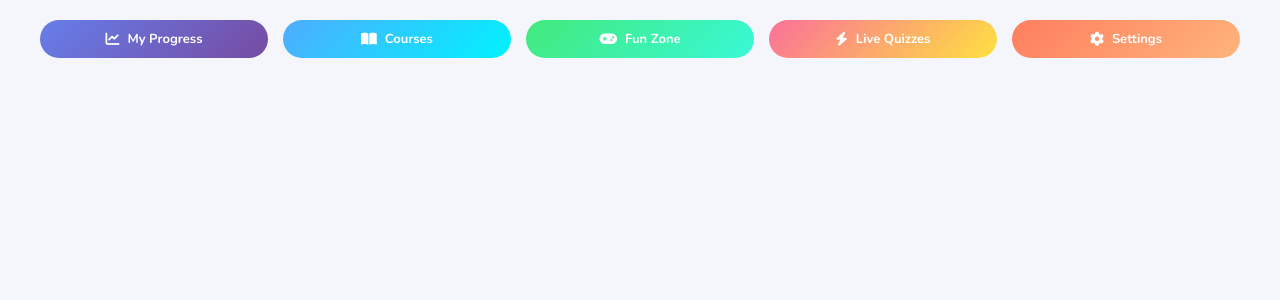
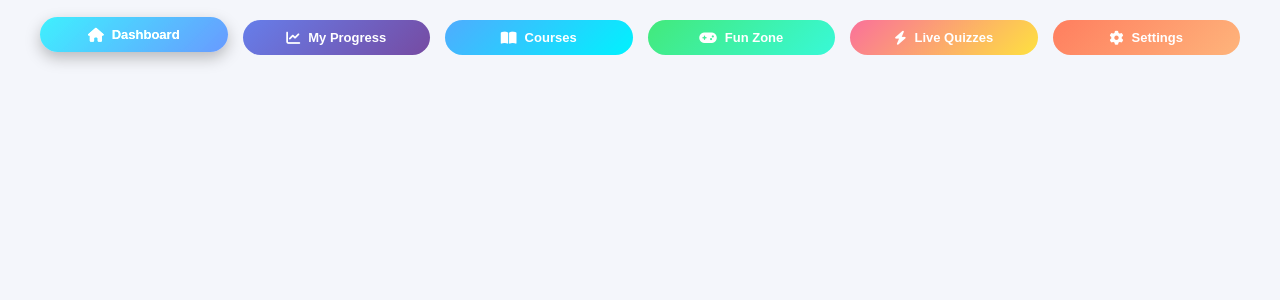
Before and after one commit to raj761132/LearniX, a Flask app: template templates/student_dashboard.html in a window 1280 px wide. Shown: the part 61-361 px from the top of the page. Run offline with Flask 3, Linux system fonts and the light colour scheme; the template is opened without the code that fills it, so the values that code supplies are empty.

Commit message:
Sections update

```diff
--- a/static/css/dashboard.css
+++ b/static/css/dashboard.css
@@ -1,10 +1,13 @@
+/* GLOBAL */
+
 body{
 margin:0;
 font-family:'Nunito',sans-serif;
 background:#f4f6fb;
 }
 
-/* NAVBAR */
+
+/* ================= NAVBAR ================= */
 
 .navbar{
 
@@ -47,6 +50,7 @@ color:#4f46e5;
 font-size:22px;
 }
 
+
 /* WELCOME */
 
 .welcome-text{
@@ -63,17 +67,20 @@ font-size:13px;
 
 }
 
-/* STREAK */
+
+/* STREAK ICON */
 
 .streak i{
 color:#ff6b00;
 }
 
-/* LEVEL */
+
+/* LEVEL ICON */
 
 .level i{
 color:#facc15;
 }
+
 
 /* RIGHT SIDE */
 
@@ -85,12 +92,17 @@ gap:15px;
 
 }
 
-/* BUTTONS */
+
+/* ================= TOP BUTTONS ================= */
+
+/* POINTS */
 
 .points-btn{
 
 background:linear-gradient(135deg,#667eea,#764ba2);
+
 border:none;
+
 color:white;
 
 padding:7px 16px;
@@ -98,13 +110,18 @@ padding:7px 16px;
 border-radius:20px;
 
 cursor:pointer;
+
 font-size:13px;
 
 }
 
+
+/* CHALLENGES */
+
 .challenge-btn{
 
 background:linear-gradient(135deg,#f7971e,#ffd200);
+
 border:none;
 
 padding:7px 16px;
@@ -112,9 +129,11 @@ padding:7px 16px;
 border-radius:20px;
 
 cursor:pointer;
+
 font-size:13px;
 
 }
+
 
 /* LOGOUT */
 
@@ -132,7 +151,9 @@ text-decoration:none;
 
 }
 
-/* DASHBOARD MENU */
+
+
+/* ================= DASHBOARD MENU ================= */
 
 .dashboard-menu{
 
@@ -145,6 +166,7 @@ padding:20px 40px;
 gap:15px;
 
 }
+
 
 /* BUTTON */
 
@@ -171,9 +193,14 @@ color:white;
 
 text-decoration:none;
 
-transition:0.3s;
+border:none;
+
+cursor:pointer;
+
+transition:all 0.25s ease;
 
 }
+
 
 /* ICON SIZE */
 
@@ -181,7 +208,12 @@ transition:0.3s;
 font-size:14px;
 }
 
-/* GRADIENT COLORS */
+
+/* ================= GRADIENT COLORS ================= */
+
+.dashboard{
+background:linear-gradient(135deg,#36d1dc,#5b86e5);
+}
 
 .progress{
 background:linear-gradient(135deg,#667eea,#764ba2);
@@ -203,12 +235,56 @@ background:linear-gradient(135deg,#fa709a,#fee140);
 background:linear-gradient(135deg,#ff7e5f,#feb47b);
 }
 
-/* HOVER EFFECT */
+
+
+/* ================= HOVER EFFECT ================= */
 
 .menu-btn:hover{
 
-transform:translateY(-2px);
+transform:translateY(-3px);
 
 box-shadow:0 6px 15px rgba(0,0,0,0.2);
 
+filter:brightness(1.1);
+
 }
+
+
+/* ================= ACTIVE BUTTON ================= */
+
+.menu-btn.active{
+
+transform:translateY(-3px);
+
+box-shadow:0 6px 15px rgba(0,0,0,0.25);
+
+filter:brightness(1.15);
+
+}
+
+
+/* ================= CONTENT AREA ================= */
+
+.content-container{
+
+padding:30px 40px;
+
+}
+
+
+/* HIDE SECTIONS */
+
+.tab-content{
+
+display:none;
+
+}
+
+
+/* SHOW ACTIVE */
+
+.tab-content.active{
+
+display:block;
+
+}
--- a/templates/student_dashboard.html
+++ b/templates/student_dashboard.html
@@ -84,32 +84,87 @@ Challenges
 
 <div class="dashboard-menu">
 
-<a href="/progress" class="menu-btn progress">
+<button class="menu-btn dashboard active" onclick="showSection('dashboard')">
+<i class="fa-solid fa-house"></i>
+<span>Dashboard</span>
+</button>
+
+<button class="menu-btn progress" onclick="showSection('progress')">
 <i class="fa-solid fa-chart-line"></i>
 <span>My Progress</span>
-</a>
+</button>
 
-<a href="/courses" class="menu-btn courses">
+<button class="menu-btn courses" onclick="showSection('courses')">
 <i class="fa-solid fa-book-open"></i>
 <span>Courses</span>
-</a>
+</button>
 
-<a href="/funzone" class="menu-btn funzone">
+<button class="menu-btn funzone" onclick="showSection('funzone')">
 <i class="fa-solid fa-gamepad"></i>
 <span>Fun Zone</span>
-</a>
+</button>
 
-<a href="/quizzes" class="menu-btn quizzes">
+<button class="menu-btn quizzes" onclick="showSection('quizzes')">
 <i class="fa-solid fa-bolt"></i>
 <span>Live Quizzes</span>
-</a>
+</button>
 
-<a href="/settings" class="menu-btn settings">
+<button class="menu-btn settings" onclick="showSection('settings')">
 <i class="fa-solid fa-gear"></i>
 <span>Settings</span>
-</a>
+</button>
 
 </div>
 
+<div class="content-container">
+
+<div id="dashboard" class="tab-content active">
+{% include "dashboard_sections/dashboard.html" %}
+</div>
+
+<div id="progress" class="tab-content">
+{% include "dashboard_sections/progress.html" %}
+</div>
+
+<div id="courses" class="tab-content">
+{% include "dashboard_sections/courses.html" %}
+</div>
+
+<div id="funzone" class="tab-content">
+{% include "dashboard_sections/funzone.html" %}
+</div>
+
+<div id="quizzes" class="tab-content">
+{% include "dashboard_sections/quizzes.html" %}
+</div>
+
+<div id="settings" class="tab-content">
+{% include "dashboard_sections/settings.html" %}
+</div>
+
+</div>
+
+<script>
+
+function showSection(sectionId){
+
+// hide all sections
+document.querySelectorAll(".tab-content")
+.forEach(section => section.classList.remove("active"));
+
+// show selected section
+document.getElementById(sectionId)
+.classList.add("active");
+
+// move active button
+document.querySelectorAll(".menu-btn")
+.forEach(btn => btn.classList.remove("active"));
+
+event.currentTarget.classList.add("active");
+
+}
+
+</script>
+
 </body>
 </html>
```
Also changed, not shown: templates/dashboard_sections/courses.html (added), templates/dashboard_sections/dashboard.html (added), templates/dashboard_sections/funzone.html (added), templates/dashboard_sections/progress.html (added), templates/dashboard_sections/quizzes.html (added), templates/dashboard_sections/settings.html (added).
